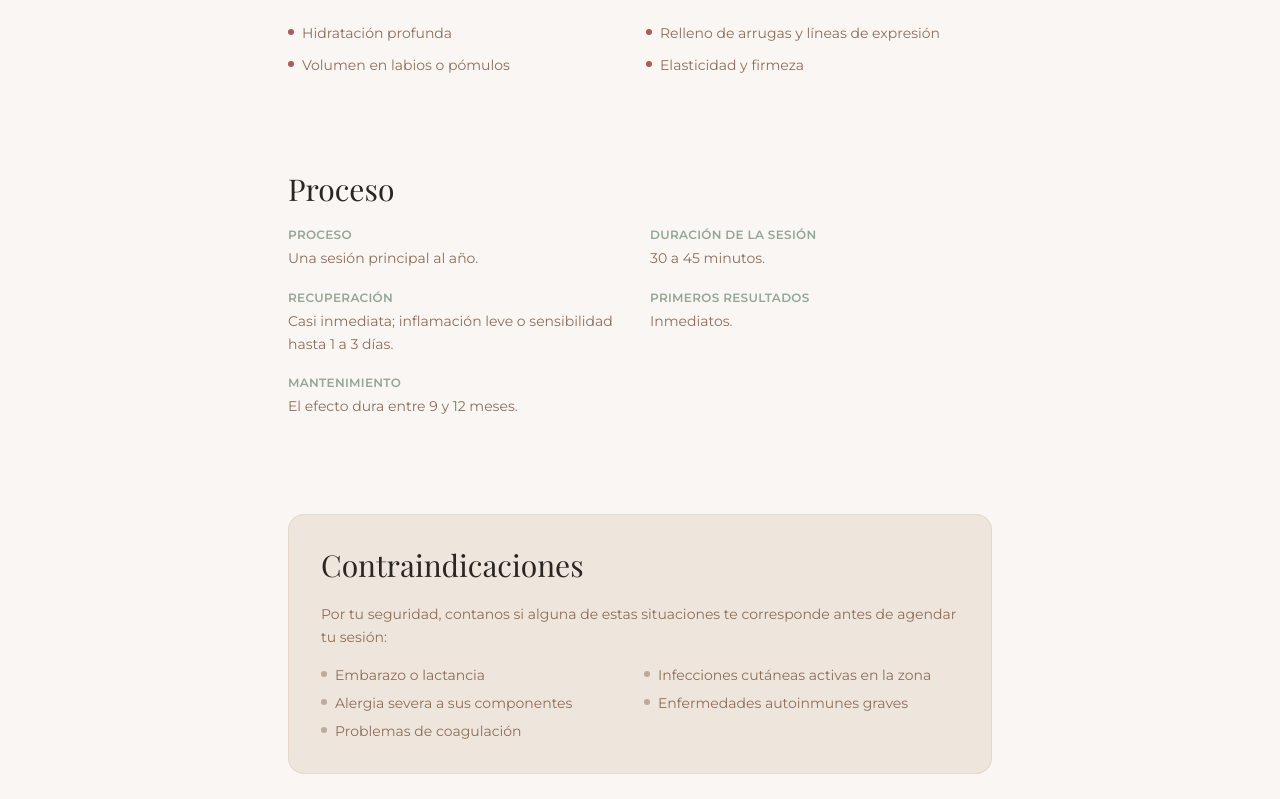
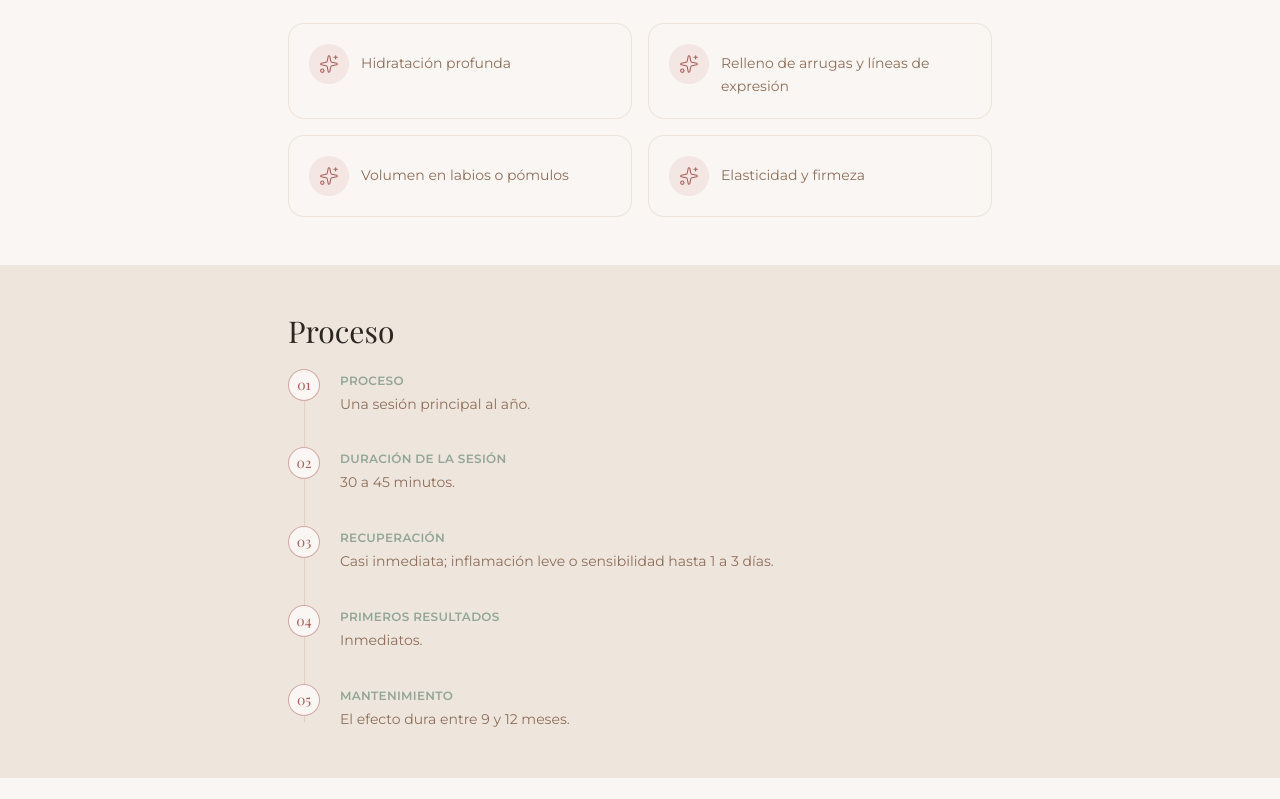
Before and after one commit to sifriabrian-pixel/WebNavara, a Next.js app: page /tratamientos/acido-hialuronico in a window 1280 px wide. Shown: the part 1201-2000 px from the top of the page. Built offline with nearby package versions, Linux system fonts and the light colour scheme; a web font is replaced by a local one.

Commit message:
Unificar estructura de landing de tratamientos en las 11 páginas
Se lleva el diseño del piloto de Rejuvenecimiento Íntimo (tarjetas de
beneficios con íconos, proceso en línea de tiempo, fondos alternados)
al layout compartido, y se elimina la foto adicional de esa landing.

```diff
--- a/components/IntimoTreatmentLanding.tsx
+++ /dev/null
@@ -1,243 +0,0 @@
-"use client";
-
-import type { ReactNode } from "react";
-import Image from "next/image";
-import Link from "next/link";
-import { motion, useReducedMotion } from "framer-motion";
-import type { Tratamiento } from "@/content/tratamientos";
-import { WhatsappButton } from "@/components/WhatsappButton";
-import { Section, SectionHeading, FaqAccordion } from "@/components/TreatmentLandingLayout";
-import { BenefitCards } from "@/components/treatment/BenefitCards";
-import { StatStrip } from "@/components/treatment/StatStrip";
-import { ProcessTimeline } from "@/components/treatment/ProcessTimeline";
-import { fadeUpVariants } from "@/lib/motion";
-
-const HERO_IMAGE = "/brand/categoria-intimo.png";
-
-// Mismos datos que ya existen en content/tratamientos.ts, condensados para
-// lectura rápida — no se inventa información nueva.
-const STAT_STRIP = [
-  { value: "2 a 3", label: "Sesiones iniciales" },
-  { value: "15-30 min", label: "Por sesión" },
-  { value: "Desde la 1ª", label: "Sesión con resultados" },
-];
-
-type Block =
-  | { type: "section"; key: string; content: ReactNode; wide?: boolean }
-  | { type: "photo" };
-
-export function IntimoTreatmentLanding({ tratamiento }: { tratamiento: Tratamiento }) {
-  const reduced = !!useReducedMotion();
-  const heroVariants = fadeUpVariants(reduced);
-
-  const steps = [
-    { label: "Proceso", value: tratamiento.proceso },
-    { label: "Duración de la sesión", value: tratamiento.duracionSesion },
-    { label: "Recuperación", value: tratamiento.recuperacion },
-    { label: "Primeros resultados", value: tratamiento.primerosResultados },
-    { label: "Mantenimiento", value: tratamiento.mantenimiento },
-  ].filter((s): s is { label: string; value: string } => !!s.value);
-
-  // Bloques entre el Hero y el CTA final. Se arman como lista para que el
-  // fondo crema/beige alterne siempre bien, sin importar qué secciones
-  // opcionales terminen renderizando (ej. si falta "Por qué Navara").
-  const blocks: Block[] = [];
-
-  if (tratamiento.queEs) {
-    blocks.push({
-      type: "section",
-      key: "que-es",
-      content: (
-        <>
-          <SectionHeading>Qué es</SectionHeading>
-          <p className="text-base leading-relaxed text-[var(--navara-brown)]">
-            {tratamiento.queEs}
-          </p>
-        </>
-      ),
-    });
-  }
-
-  blocks.push(
-    {
-      type: "section",
-      key: "beneficios",
-      content: (
-        <>
-          <SectionHeading>Beneficios</SectionHeading>
-          <BenefitCards beneficios={tratamiento.beneficios} />
-        </>
-      ),
-    },
-    { type: "section", key: "stats", content: <StatStrip stats={STAT_STRIP} /> },
-  );
-
-  if (steps.length > 0) {
-    blocks.push({
-      type: "section",
-      key: "proceso",
-      content: (
-        <>
-          <SectionHeading>Proceso</SectionHeading>
-          <ProcessTimeline steps={steps} />
-        </>
-      ),
-    });
-  }
-
-  blocks.push({ type: "photo" });
-
-  if (tratamiento.contraindicaciones && tratamiento.contraindicaciones.length > 0) {
-    blocks.push({
-      type: "section",
-      key: "contraindicaciones",
-      wide: true,
-      content: (
-        <div className="rounded-2xl border border-[var(--navara-tan)]/30 bg-[var(--navara-cream)] p-6 sm:p-8">
-          <SectionHeading>Contraindicaciones</SectionHeading>
-          <p className="mb-4 text-sm leading-relaxed text-[var(--navara-brown)]">
-            Por tu seguridad, contanos si alguna de estas situaciones te
-            corresponde antes de agendar tu sesión:
-          </p>
-          <ul className="grid gap-2 sm:grid-cols-2">
-            {tratamiento.contraindicaciones.map((c) => (
-              <li key={c} className="flex items-start gap-2 text-sm text-[var(--navara-brown)]">
-                <span className="mt-1.5 h-1.5 w-1.5 shrink-0 rounded-full bg-[var(--navara-brown)]/50" />
-                {c}
-              </li>
-            ))}
-          </ul>
-        </div>
-      ),
-    });
-  }
-
-  if (tratamiento.diferencialNavara) {
-    blocks.push({
-      type: "section",
-      key: "porque-navara",
-      content: (
-        <>
-          <SectionHeading>Por qué Navara</SectionHeading>
-          <p className="text-base leading-relaxed text-[var(--navara-brown)]">
-            {tratamiento.diferencialNavara}
-          </p>
-        </>
-      ),
-    });
-  }
-
-  if (tratamiento.faq && tratamiento.faq.length > 0) {
-    blocks.push({
-      type: "section",
-      key: "faq",
-      content: (
-        <>
-          <SectionHeading>Preguntas frecuentes</SectionHeading>
-          <FaqAccordion items={tratamiento.faq} />
-        </>
-      ),
-    });
-  }
-
-  let sectionIndex = 0;
-
-  return (
-    <article>
-      {/* Hero — fondo crema */}
-      <section className="bg-[var(--navara-cream)]">
-        <div className="mx-auto grid max-w-6xl items-center gap-10 px-5 py-16 sm:px-8 md:grid-cols-2 md:py-24">
-          <motion.div initial="hidden" animate="visible" custom={0} variants={heroVariants}>
-            <p className="mb-3 text-xs font-semibold uppercase tracking-[0.2em] text-[var(--navara-sage)]">
-              Íntimo
-            </p>
-            <h1 className="mb-5 font-serif text-4xl text-[var(--navara-ink)] sm:text-5xl">
-              {tratamiento.nombre}
-            </h1>
-            <p className="mb-8 max-w-md text-base leading-relaxed text-[var(--navara-brown)]">
-              {tratamiento.descripcionCorta}
-            </p>
-            <WhatsappButton
-              message={tratamiento.whatsappMensaje}
-              source={`landing-hero-${tratamiento.slug}`}
-            >
-              Agendá tu consulta
-            </WhatsappButton>
-          </motion.div>
-
-          <motion.div
-            initial={{ opacity: 0, scale: reduced ? 1 : 0.96 }}
-            animate={{ opacity: 1, scale: 1 }}
-            transition={{ duration: reduced ? 0.3 : 0.8, ease: [0.22, 1, 0.36, 1] }}
-            className="relative aspect-[4/3] w-full overflow-hidden rounded-sm"
-          >
-            <Image
-              src={HERO_IMAGE}
-              alt={`${tratamiento.nombre} en Navara`}
-              fill
-              priority
-              sizes="(min-width: 768px) 50vw, 100vw"
-              className="object-cover object-[15%_35%]"
-            />
-          </motion.div>
-        </div>
-      </section>
-
-      {blocks.map((block) => {
-        if (block.type === "photo") {
-          return (
-            <section
-              key="photo"
-              className="relative h-[320px] w-full overflow-hidden sm:h-[420px]"
-            >
-              <Image
-                src={HERO_IMAGE}
-                alt={`Espacio privado de Navara para ${tratamiento.nombre}`}
-                fill
-                sizes="100vw"
-                className="object-cover object-[70%_45%]"
-              />
-              <div className="absolute inset-0 bg-gradient-to-t from-[var(--navara-ink)]/25 via-transparent to-transparent" />
-            </section>
-          );
-        }
-
-        const bg =
-          sectionIndex % 2 === 0 ? "bg-[var(--navara-beige)]" : "bg-[var(--navara-cream)]";
-        sectionIndex += 1;
-
-        return (
-          <section key={block.key} className={bg}>
-            <Section className={block.wide ? "max-w-3xl" : undefined}>{block.content}</Section>
-          </section>
-        );
-      })}
-
-      {/* CTA final — sin cambios */}
-      <Section className="max-w-3xl text-center">
-        <div className="rounded-3xl bg-[var(--navara-ink)] px-8 py-12 sm:px-12">
-          <h2 className="mb-3 font-serif text-2xl text-[var(--navara-cream)] sm:text-3xl">
-            ¿Charlamos sobre tu caso?
-          </h2>
-          <p className="mx-auto mb-7 max-w-md text-sm leading-relaxed text-[var(--navara-cream)]/80">
-            Consultá tu plan a medida por WhatsApp — sin compromiso.
-          </p>
-          <div className="flex flex-wrap items-center justify-center gap-4">
-            <WhatsappButton
-              message={tratamiento.whatsappMensaje}
-              source={`landing-cta-${tratamiento.slug}`}
-            >
-              Agendá tu consulta
-            </WhatsappButton>
-            <Link
-              href="/tratamientos"
-              className="text-sm font-medium text-[var(--navara-cream)]/70 hover:text-[var(--navara-cream)] hover:underline"
-            >
-              Ver todos los tratamientos
-            </Link>
-          </div>
-        </div>
-      </Section>
-    </article>
-  );
-}
--- a/components/TreatmentLandingLayout.tsx
+++ b/components/TreatmentLandingLayout.tsx
@@ -1,12 +1,14 @@
 "use client";
 
-import { useState } from "react";
+import { useState, type ReactNode } from "react";
 import Image from "next/image";
 import Link from "next/link";
 import { motion, useReducedMotion } from "framer-motion";
 import type { Tratamiento } from "@/content/tratamientos";
 import { WhatsappButton } from "@/components/WhatsappButton";
-import { fadeUpVariants, fadeUpStaggerVariants } from "@/lib/motion";
+import { BenefitCards } from "@/components/treatment/BenefitCards";
+import { ProcessTimeline } from "@/components/treatment/ProcessTimeline";
+import { fadeUpVariants } from "@/lib/motion";
 
 const categoriaLabels = {
   intimo: "Íntimo",
@@ -88,6 +90,8 @@ export function FaqAccordion({ items }: { items: NonNullable<Tratamiento["faq"]>
   );
 }
 
+type Block = { key: string; content: ReactNode; wide?: boolean };
+
 export function TreatmentLandingLayout({
   tratamiento,
 }: {
@@ -95,7 +99,6 @@ export function TreatmentLandingLayout({
 }) {
   const reduced = !!useReducedMotion();
   const heroVariants = fadeUpVariants(reduced);
-  const staggerVariants = fadeUpStaggerVariants(reduced);
 
   const specs = [
     { label: "Proceso", value: tratamiento.proceso },
@@ -105,10 +108,128 @@ export function TreatmentLandingLayout({
     { label: "Mantenimiento", value: tratamiento.mantenimiento },
   ].filter((s): s is { label: string; value: string } => !!s.value);
 
+  // Bloques entre el Hero y el CTA final, en una lista para que el fondo
+  // crema/beige alterne siempre bien sin importar qué secciones opcionales
+  // terminen renderizando para cada tratamiento.
+  const blocks: Block[] = [];
+
+  if (tratamiento.queEs) {
+    blocks.push({
+      key: "que-es",
+      content: (
+        <>
+          <SectionHeading>Qué es</SectionHeading>
+          <p className="text-base leading-relaxed text-[var(--navara-brown)]">
+            {tratamiento.queEs}
+          </p>
+        </>
+      ),
+    });
+  }
+
+  blocks.push({
+    key: "beneficios",
+    content: (
+      <>
+        <SectionHeading>Beneficios</SectionHeading>
+        <BenefitCards beneficios={tratamiento.beneficios} />
+      </>
+    ),
+  });
+
+  if (tratamiento.modalidades && tratamiento.modalidades.length > 0) {
+    blocks.push({
+      key: "modalidades",
+      content: (
+        <>
+          <SectionHeading>Modalidades</SectionHeading>
+          <div className="grid gap-5 sm:grid-cols-2">
+            {tratamiento.modalidades.map((m) => (
+              <div
+                key={m.nombre}
+                className="rounded-2xl border border-[var(--navara-tan)]/30 bg-[var(--navara-cream)] p-5"
+              >
+                <h3 className="mb-1.5 font-serif text-base text-[var(--navara-ink)]">
+                  {m.nombre}
+                </h3>
+                <p className="text-sm leading-relaxed text-[var(--navara-brown)]">
+                  {m.descripcion}
+                </p>
+              </div>
+            ))}
+          </div>
+        </>
+      ),
+    });
+  }
+
+  if (specs.length > 0) {
+    blocks.push({
+      key: "proceso",
+      content: (
+        <>
+          <SectionHeading>Proceso</SectionHeading>
+          <ProcessTimeline steps={specs} />
+        </>
+      ),
+    });
+  }
+
+  if (tratamiento.contraindicaciones && tratamiento.contraindicaciones.length > 0) {
+    blocks.push({
+      key: "contraindicaciones",
+      wide: true,
+      content: (
+        <div className="rounded-2xl border border-[var(--navara-tan)]/30 bg-[var(--navara-cream)] p-6 sm:p-8">
+          <SectionHeading>Contraindicaciones</SectionHeading>
+          <p className="mb-4 text-sm leading-relaxed text-[var(--navara-brown)]">
+            Por tu seguridad, contanos si alguna de estas situaciones te
+            corresponde antes de agendar tu sesión:
+          </p>
+          <ul className="grid gap-2 sm:grid-cols-2">
+            {tratamiento.contraindicaciones.map((c) => (
+              <li key={c} className="flex items-start gap-2 text-sm text-[var(--navara-brown)]">
+                <span className="mt-1.5 h-1.5 w-1.5 shrink-0 rounded-full bg-[var(--navara-brown)]/50" />
+                {c}
+              </li>
+            ))}
+          </ul>
+        </div>
+      ),
+    });
+  }
+
+  if (tratamiento.diferencialNavara) {
+    blocks.push({
+      key: "porque-navara",
+      content: (
+        <>
+          <SectionHeading>Por qué Navara</SectionHeading>
+          <p className="text-base leading-relaxed text-[var(--navara-brown)]">
+            {tratamiento.diferencialNavara}
+          </p>
+        </>
+      ),
+    });
+  }
+
+  if (tratamiento.faq && tratamiento.faq.length > 0) {
+    blocks.push({
+      key: "faq",
+      content: (
+        <>
+          <SectionHeading>Preguntas frecuentes</SectionHeading>
+          <FaqAccordion items={tratamiento.faq} />
+        </>
+      ),
+    });
+  }
+
   return (
     <article>
-      {/* Hero */}
-      <section className="mx-auto grid max-w-6xl items-center gap-10 px-5 py-16 sm:px-8 md:grid-cols-2 md:py-24">
+      {/* Hero — fondo crema */}
+      <section className="bg-[var(--navara-cream)]">
+        <div className="mx-auto grid max-w-6xl items-center gap-10 px-5 py-16 sm:px-8 md:grid-cols-2 md:py-24">
           <motion.div initial="hidden" animate="visible" custom={0} variants={heroVariants}>
             <p className="mb-3 text-xs font-semibold uppercase tracking-[0.2em] text-[var(--navara-sage)]">
               {categoriaLabels[tratamiento.categoria]}
@@ -146,121 +267,17 @@ export function TreatmentLandingLayout({
           ) : (
             <div className="relative aspect-[4/5] w-full rounded-sm bg-[var(--navara-beige)]" />
           )}
+        </div>
       </section>
 
-      {/* Qué es */}
-      {tratamiento.queEs && (
-        <Section>
-          <SectionHeading>Qué es</SectionHeading>
-          <p className="text-base leading-relaxed text-[var(--navara-brown)]">
-            {tratamiento.queEs}
-          </p>
-        </Section>
-      )}
-
-      {/* Beneficios */}
-      <Section>
-        <SectionHeading>Beneficios</SectionHeading>
-        <ul className="grid gap-3 sm:grid-cols-2">
-          {tratamiento.beneficios.map((b, i) => (
-            <motion.li
-              key={b}
-              custom={i}
-              variants={staggerVariants}
-              initial="hidden"
-              whileInView="visible"
-              viewport={{ once: true, margin: "-40px" }}
-              className="flex items-start gap-2 text-sm text-[var(--navara-brown)]"
-            >
-              <span className="mt-1.5 h-1.5 w-1.5 shrink-0 rounded-full bg-[var(--navara-terracotta)]" />
-              {b}
-            </motion.li>
-          ))}
-        </ul>
-      </Section>
-
-      {/* Modalidades (ej. Masajes) */}
-      {tratamiento.modalidades && tratamiento.modalidades.length > 0 && (
-        <Section>
-          <SectionHeading>Modalidades</SectionHeading>
-          <div className="grid gap-5 sm:grid-cols-2">
-            {tratamiento.modalidades.map((m) => (
-              <div
-                key={m.nombre}
-                className="rounded-2xl border border-[var(--navara-tan)]/30 bg-[var(--navara-beige)] p-5"
-              >
-                <h3 className="mb-1.5 font-serif text-base text-[var(--navara-ink)]">
-                  {m.nombre}
-                </h3>
-                <p className="text-sm leading-relaxed text-[var(--navara-brown)]">
-                  {m.descripcion}
-                </p>
-              </div>
-            ))}
-          </div>
-        </Section>
-      )}
-
-      {/* Proceso (ficha técnica) */}
-      {specs.length > 0 && (
-        <Section>
-          <SectionHeading>Proceso</SectionHeading>
-          <dl className="grid gap-5 sm:grid-cols-2">
-            {specs.map((s) => (
-              <div key={s.label}>
-                <dt className="mb-1 text-xs font-semibold uppercase tracking-wide text-[var(--navara-sage)]">
-                  {s.label}
-                </dt>
-                <dd className="text-sm leading-relaxed text-[var(--navara-brown)]">
-                  {s.value}
-                </dd>
-              </div>
-            ))}
-          </dl>
-        </Section>
-      )}
-
-      {/* Contraindicaciones */}
-      {tratamiento.contraindicaciones && tratamiento.contraindicaciones.length > 0 && (
-        <Section className="max-w-3xl">
-          <div className="rounded-2xl border border-[var(--navara-tan)]/30 bg-[var(--navara-beige)] p-6 sm:p-8">
-            <SectionHeading>Contraindicaciones</SectionHeading>
-            <p className="mb-4 text-sm leading-relaxed text-[var(--navara-brown)]">
-              Por tu seguridad, contanos si alguna de estas situaciones te
-              corresponde antes de agendar tu sesión:
-            </p>
-            <ul className="grid gap-2 sm:grid-cols-2">
-              {tratamiento.contraindicaciones.map((c) => (
-                <li
-                  key={c}
-                  className="flex items-start gap-2 text-sm text-[var(--navara-brown)]"
-                >
-                  <span className="mt-1.5 h-1.5 w-1.5 shrink-0 rounded-full bg-[var(--navara-brown)]/50" />
-                  {c}
-                </li>
-              ))}
-            </ul>
-          </div>
-        </Section>
-      )}
-
-      {/* Por qué Navara */}
-      {tratamiento.diferencialNavara && (
-        <Section>
-          <SectionHeading>Por qué Navara</SectionHeading>
-          <p className="text-base leading-relaxed text-[var(--navara-brown)]">
-            {tratamiento.diferencialNavara}
-          </p>
-        </Section>
-      )}
-
-      {/* FAQ */}
-      {tratamiento.faq && tratamiento.faq.length > 0 && (
-        <Section>
-          <SectionHeading>Preguntas frecuentes</SectionHeading>
-          <FaqAccordion items={tratamiento.faq} />
-        </Section>
-      )}
+      {blocks.map((block, i) => {
+        const bg = i % 2 === 0 ? "bg-[var(--navara-beige)]" : "bg-[var(--navara-cream)]";
+        return (
+          <section key={block.key} className={bg}>
+            <Section className={block.wide ? "max-w-3xl" : undefined}>{block.content}</Section>
+          </section>
+        );
+      })}
 
       {/* CTA final */}
       <Section className="max-w-3xl text-center">
--- a/components/treatment/StatStrip.tsx
+++ /dev/null
@@ -1,36 +0,0 @@
-"use client";
-
-import { motion, useReducedMotion } from "framer-motion";
-import { fadeUpStaggerVariants } from "@/lib/motion";
-
-export function StatStrip({
-  stats,
-}: {
-  stats: { value: string; label: string }[];
-}) {
-  const reduced = !!useReducedMotion();
-  const variants = fadeUpStaggerVariants(reduced);
-
-  return (
-    <div className="grid gap-4 sm:grid-cols-3">
-      {stats.map((stat, i) => (
-        <motion.div
-          key={stat.label}
-          custom={i}
-          variants={variants}
-          initial="hidden"
-          whileInView="visible"
-          viewport={{ once: true, margin: "-40px" }}
-          className="rounded-2xl border border-[var(--navara-tan)]/30 bg-[var(--navara-beige)] p-6 text-center"
-        >
-          <p className="mb-1 font-serif text-2xl text-[var(--navara-terracotta)] sm:text-3xl">
-            {stat.value}
-          </p>
-          <p className="text-xs font-medium uppercase tracking-wide text-[var(--navara-brown)]">
-            {stat.label}
-          </p>
-        </motion.div>
-      ))}
-    </div>
-  );
-}
--- a/content/tratamientos.ts
+++ b/content/tratamientos.ts
@@ -59,6 +59,7 @@ export const tratamientos: Tratamiento[] = [
       "Aumenta la firmeza de los tejidos",
     ],
     whatsappMensaje: "Hola, quiero info sobre Rejuvenecimiento íntimo",
+    imagen: "/brand/categoria-intimo.png",
     queEs:
       "Busca atender molestias físicas causadas por el envejecimiento, molestias de partos o la menopausia, más allá de un objetivo puramente estético.",
     diferencialNavara:
```
Also changed, not shown: app/tratamientos/[slug]/page.tsx (+0 -8 lines). Lines whose indentation alone changed are shown as unchanged.
